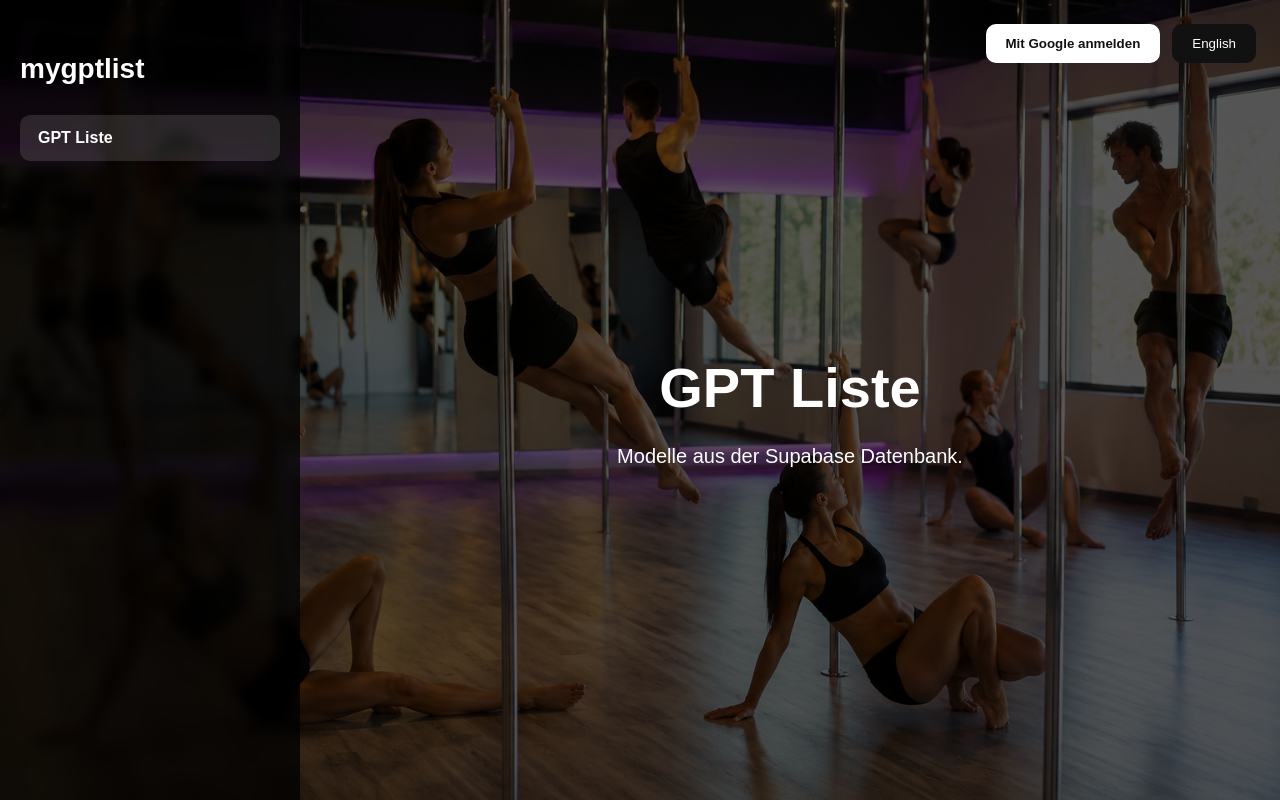
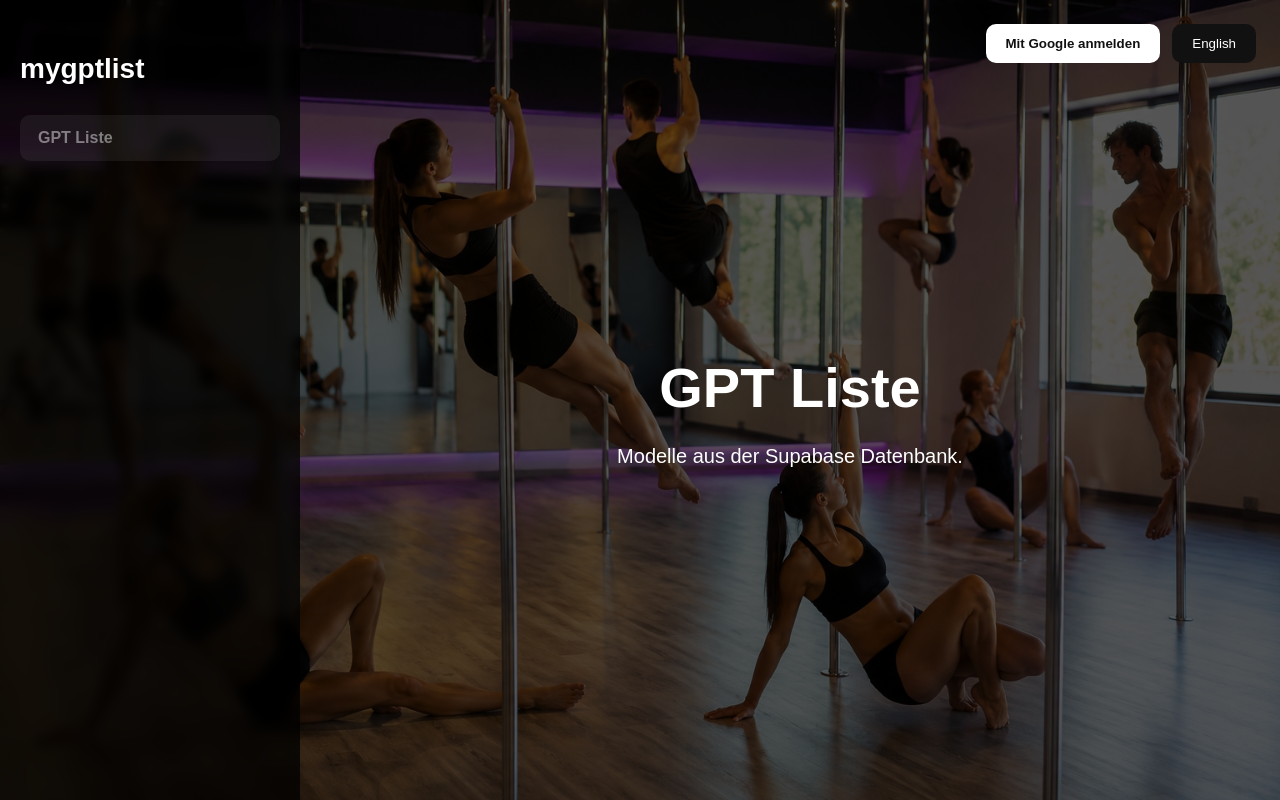
Before and after one commit to Frank-LeRo/mygptlist, a Next.js app: page / in a window 1280 px wide. Built offline with nearby package versions, Linux system fonts and the light colour scheme.

Commit message:
Disable GPT list menu until user login

```diff
--- a/app/page.js
+++ b/app/page.js
@@ -160,6 +160,7 @@ export default function Home() {
               gap: '14px'
             }}
           >
+            {user ? (
               <Link
                 href="/gptliste"
                 style={{
@@ -173,6 +174,20 @@ export default function Home() {
               >
                 {t.gptList}
               </Link>
+            ) : (
+              <div
+                style={{
+                  color: 'rgba(255,255,255,0.45)',
+                  padding: '14px 18px',
+                  borderRadius: '10px',
+                  background: 'rgba(255,255,255,0.06)',
+                  fontWeight: 'bold',
+                  cursor: 'not-allowed'
+                }}
+              >
+                {t.gptList}
+              </div>
+            )}
           </nav>
         </aside>
 
```
Lines whose indentation alone changed are shown as unchanged.
